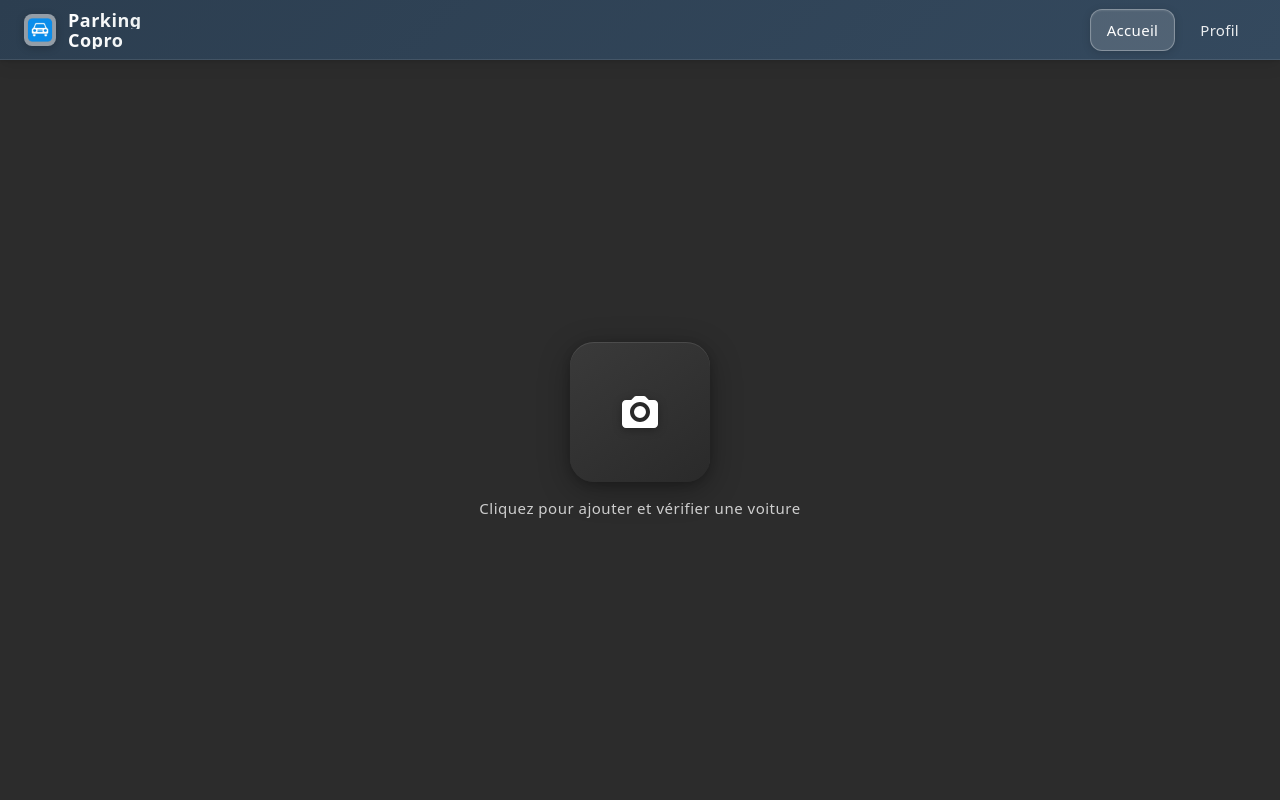
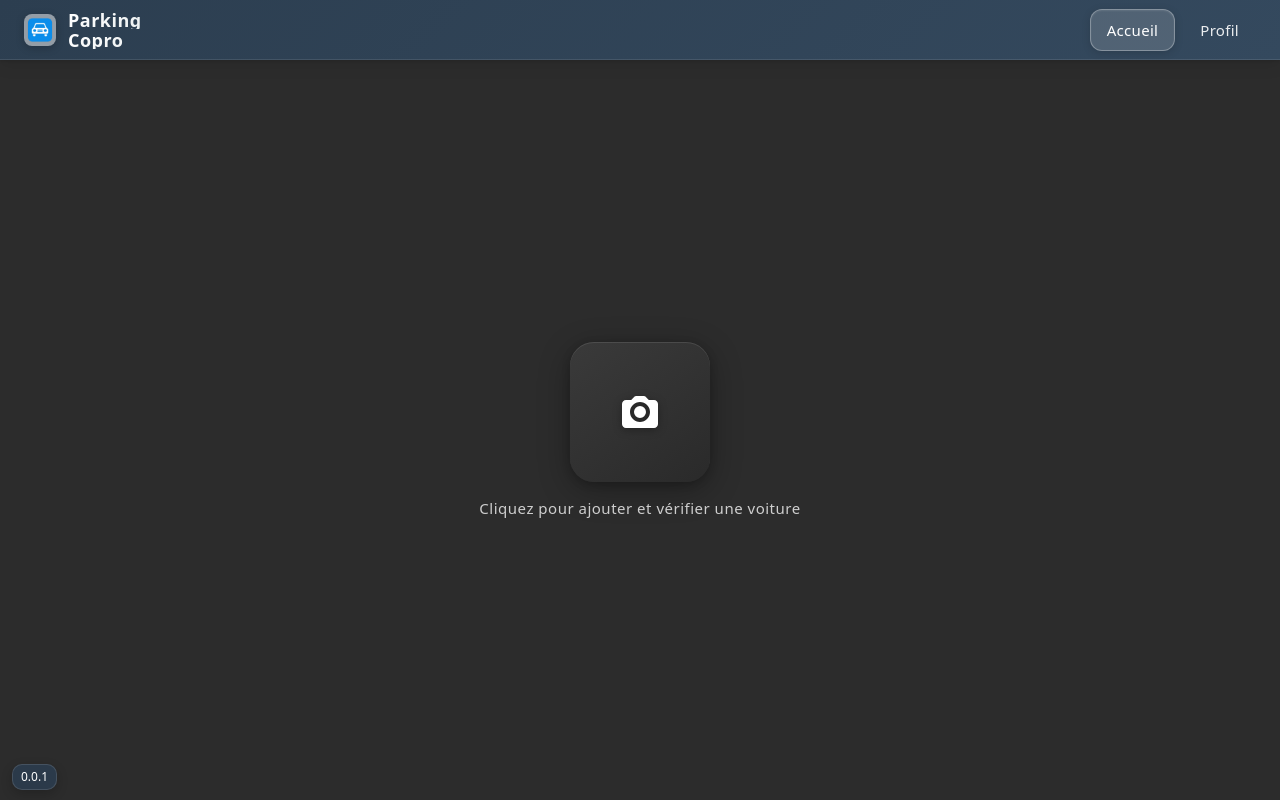
Before and after one commit to matheo-lacerte/Parking-app, a React (Vite) app: page / in a window 1280 px wide. Built offline with nearby package versions, Linux system fonts and the light colour scheme.

Commit message:
feat: add version badge component and update app version in package.json

```diff
--- a/package.json
+++ b/package.json
@@ -1,7 +1,7 @@
 {
   "name": "parking-app",
   "private": true,
-  "version": "0.0.0",
+  "version": "0.0.1",
   "type": "module",
   "scripts": {
     "dev": "vite",
--- a/src/App.jsx
+++ b/src/App.jsx
@@ -1,6 +1,7 @@
 import React from "react";
 import Navbar from "./components/navbar/Navbar";
 import UpdatePrompt from "./components/updateprompt/UpdatePrompt";
+import VersionBadge from "./components/version/VersionBadge";
 import './App.css';
 
 function App() {
@@ -30,6 +31,7 @@ function App() {
         </div>
       </main>
       <UpdatePrompt />
+      <VersionBadge />
     </div>
   );
 }
--- /dev/null
+++ b/src/components/version/VersionBadge.css
@@ -0,0 +1,17 @@
+.version-badge {
+  position: fixed;
+  left: 12px;
+  bottom: calc(10px + env(safe-area-inset-bottom, 0px));
+  font-size: 12px;
+  line-height: 1;
+  color: #ffffff;
+  background: rgba(44, 62, 80, 0.85);
+  border: 1px solid rgba(255, 255, 255, 0.12);
+  border-radius: 10px;
+  padding: 6px 8px;
+  z-index: 900; /* Below mandatory update overlay (z-index 99999) */
+  backdrop-filter: blur(6px);
+  box-shadow: 0 4px 12px rgba(0, 0, 0, 0.2);
+  pointer-events: none; /* Never blocks taps */
+  user-select: none;
+}
--- /dev/null
+++ b/src/components/version/VersionBadge.jsx
@@ -0,0 +1,14 @@
+import React from "react";
+import "./VersionBadge.css";
+
+// We prefer injecting the version at build time from package.json via import.meta.env
+// Fallback to Vite's package.json import if needed later.
+const VERSION = import.meta.env.VITE_APP_VERSION || "v?";
+
+export default function VersionBadge() {
+  return (
+    <div className="version-badge" aria-label={`Version ${VERSION}`}>
+      {VERSION}
+    </div>
+  );
+}
--- a/vite.config.js
+++ b/vite.config.js
@@ -1,8 +1,12 @@
 import { defineConfig } from 'vite'
 import react from '@vitejs/plugin-react'
 import { VitePWA } from 'vite-plugin-pwa'
+import pkg from './package.json' assert { type: 'json' }
 
 export default defineConfig({
+  define: {
+    'import.meta.env.VITE_APP_VERSION': JSON.stringify(pkg.version),
+  },
   plugins: [
     react(),
     VitePWA({
```
